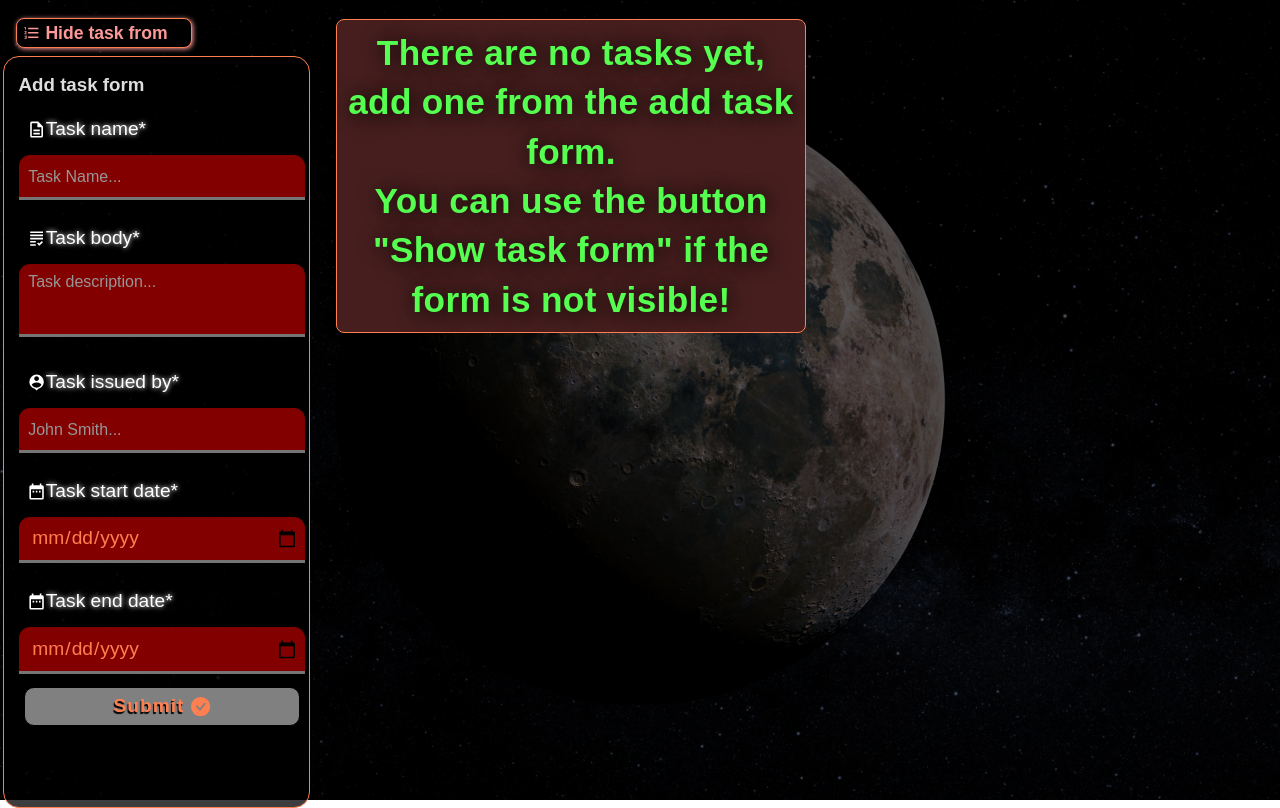
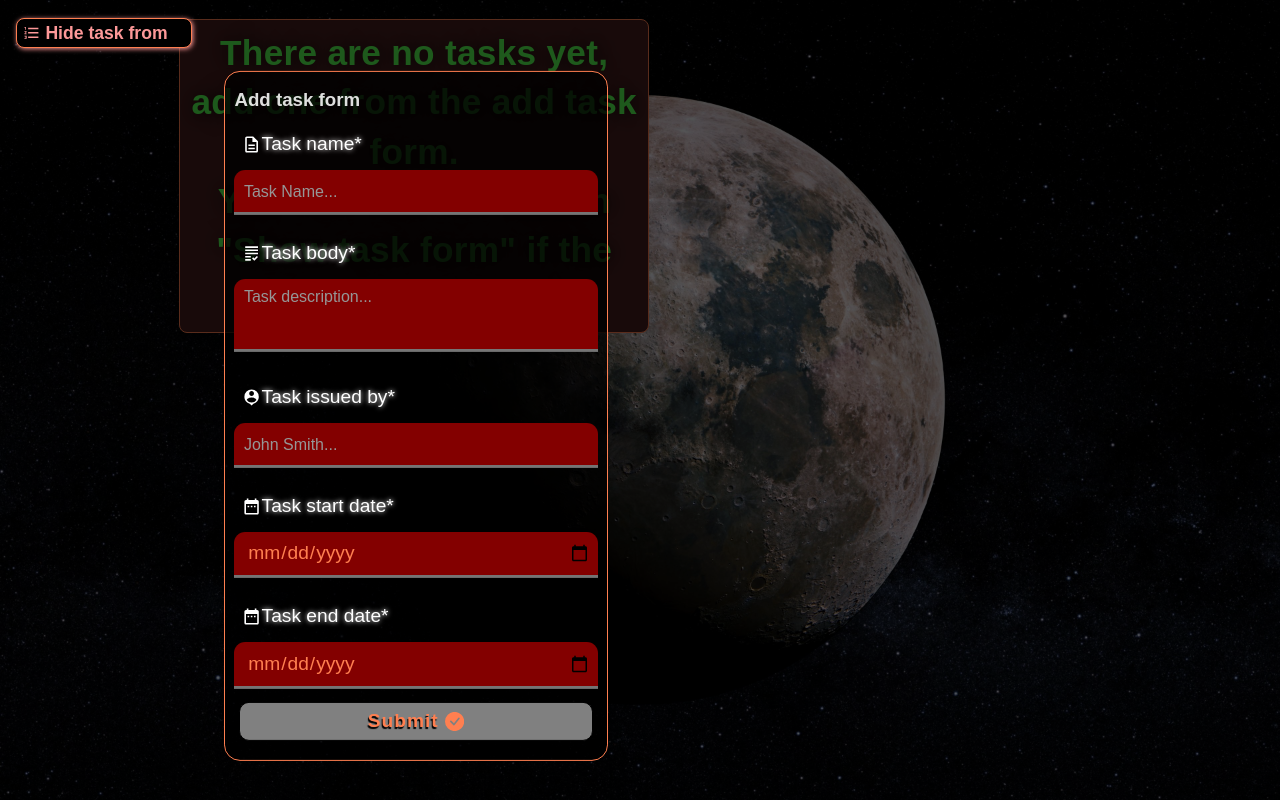
Before and after one commit to SpooRe91/MB-TODO-vite, a React (Vite) app in the folder vite-react-todo/: page / in a window 1280 px wide. Both pictures are taken after a click on the button "Show task form". Built offline with nearby package versions, Linux system fonts and the light colour scheme.

Commit message:
Update FormComponent.module.scss

```diff
--- a/vite-react-todo/src/Components/FormComponent/FormComponent.module.scss
+++ b/vite-react-todo/src/Components/FormComponent/FormComponent.module.scss
@@ -28,24 +28,24 @@
 }
 
 .formContainer {
-    width: 24%;
-    height: 47rem;
-    margin-top: 3.5rem;
-    background: rgba(0, 0, 0, 0.7607843137);
-    border-radius: 1rem;
-    padding: 0.9rem;
-    border: 1px solid coral;
+    width: 100%;
+    height: 100vh;
+    position: absolute;
+    display: flex;
+    z-index: 100;
+    flex-wrap: wrap;
+    flex-direction: column;
 
     .back:after {
     content: "";
-  background: rgb(0 0 0 / 65%);
+    background: rgba(0,0,0,.65);
     width: 100%;
-  height: 100vh;
-  position: absolute;
+    height: 100%;
+    position: fixed;
     top: 50%;
     left: 50%;
-  transform: translate(-50%, -50%);
-  z-index: -1;
+    transform: translate(-50%,-50%);
+    z-index: 100;
 }
 
     .addedContainer {
@@ -68,11 +68,21 @@
     }
 
     .taskForm {
-        width: 100%;
     display: flex;
+    width: 30%;
+    position: absolute;
+    background: rgba(0, 0, 0, 0.7607843137);
+    border-radius: 1rem;
+    padding: 0.9rem;
+    border: 1px solid coral;
+    top: 26rem;
+    left: 26rem;
+    transform: translate(-50%, -50%);
+    z-index: 100;
+    align-content: center;
+    flex-wrap: wrap;
     flex-direction: column;
-        transition: all 200ms ease-in-out;
-        flex-wrap: wrap;
+    transform: translate(-50%, -50%);
 
         .errorMessage {
             color: red;
```
Lines whose indentation alone changed are shown as unchanged.
